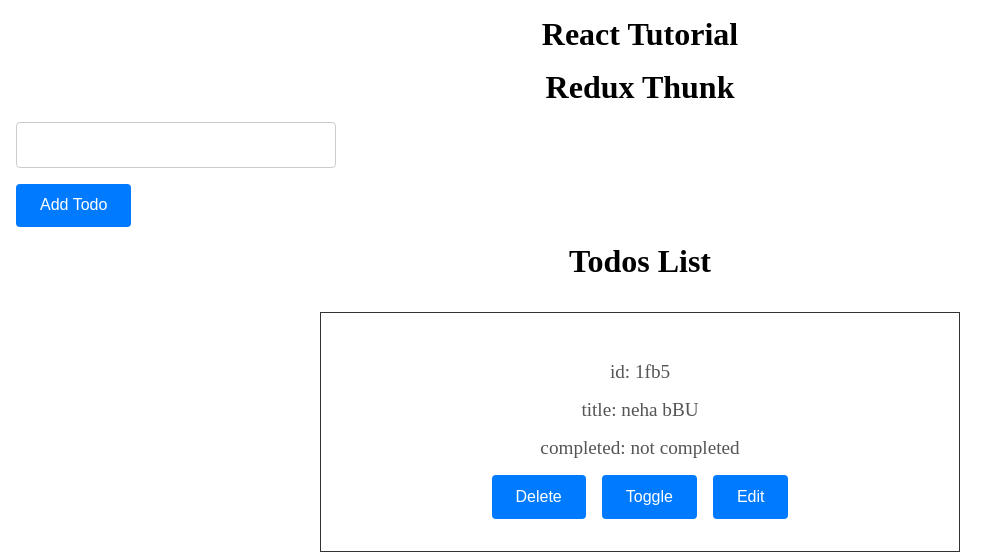
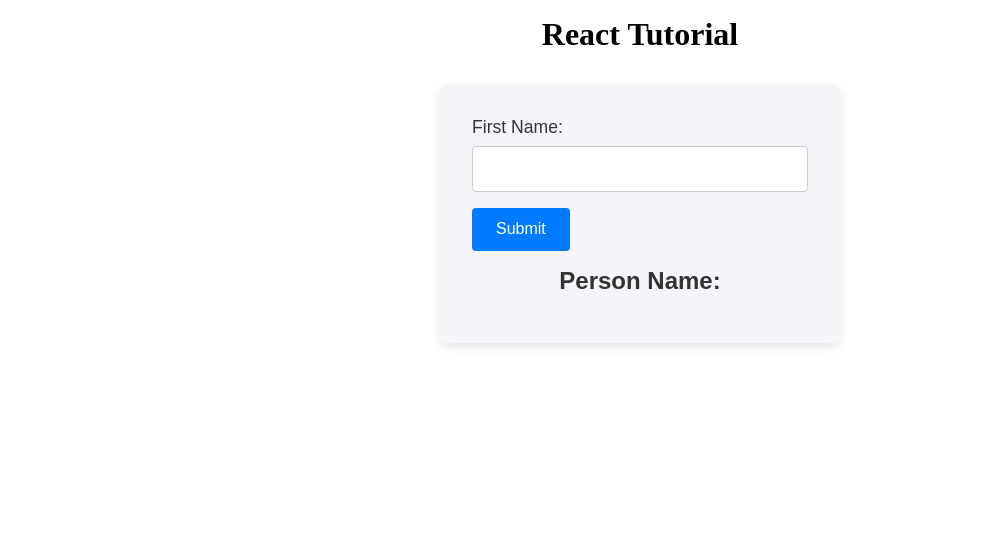
Before and after one commit to Tausifqureshi/React_Revision, a React (Vite) app: page / in a window 1280 px wide. Shown: the top 558 px of the page, without its empty margins (0-1007 px from the left). Built offline with nearby package versions, Linux system fonts and the light colour scheme; data requests are answered from the project's data file.

Commit message:
Updated now form compoents

```diff
--- a/src/App.jsx
+++ b/src/App.jsx
@@ -94,7 +94,7 @@ function toggleHandler(){
 
       {/* Custom-Hook File*/}
       {/* <CustomHook /> */}
-      {/* <BasicForm /> */}
+      <BasicForm />
 
       {/* React-Router-File */}
       {/* <ReactRouter /> */}
@@ -109,7 +109,7 @@ function toggleHandler(){
       {/* <Redux />/ */}
 
       {/* Redux Thunk File use */}
-      <ReduxThunk />
+      {/* <ReduxThunk /> */}
 
 
       {/* React Query File use */}
```
